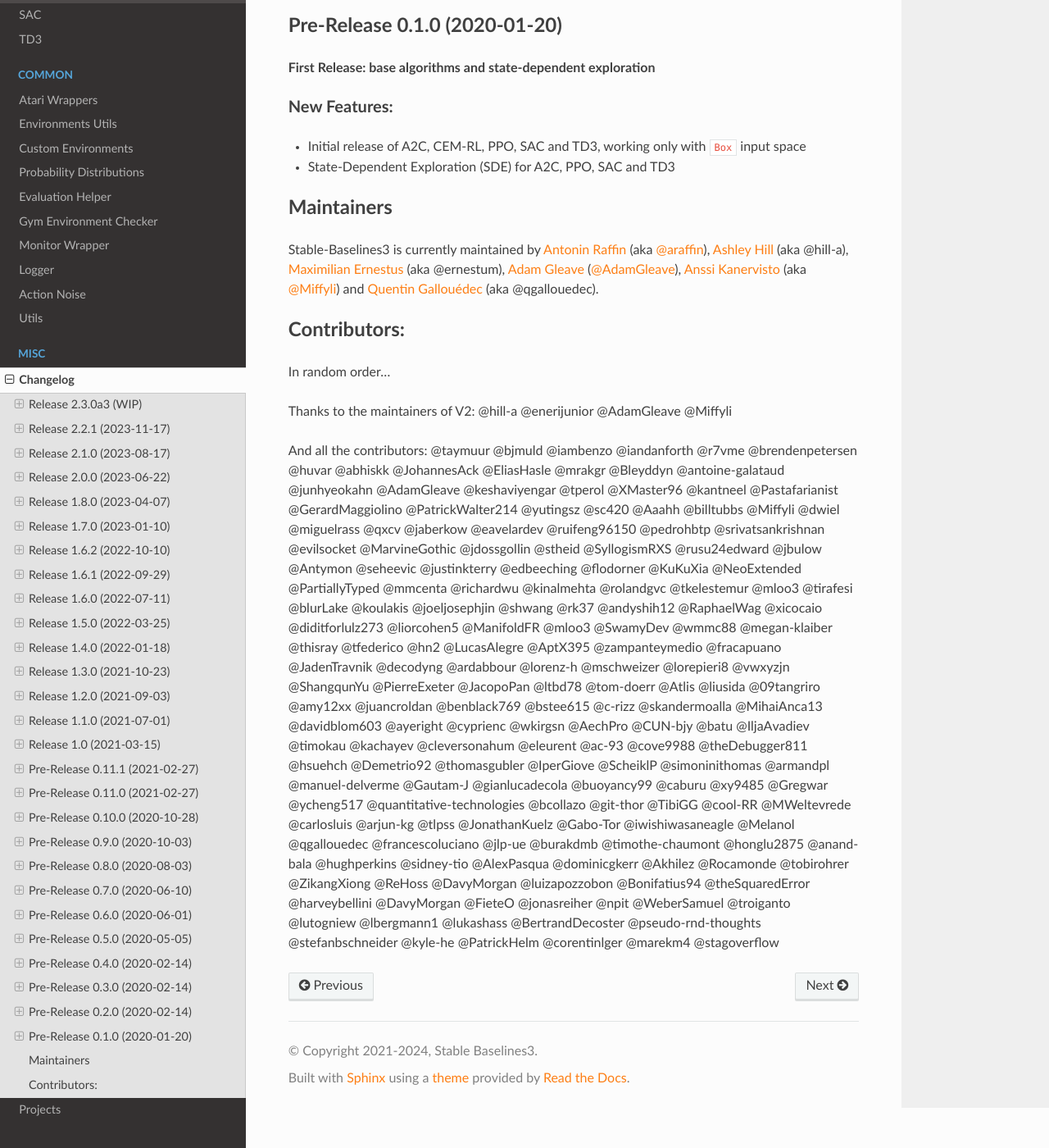
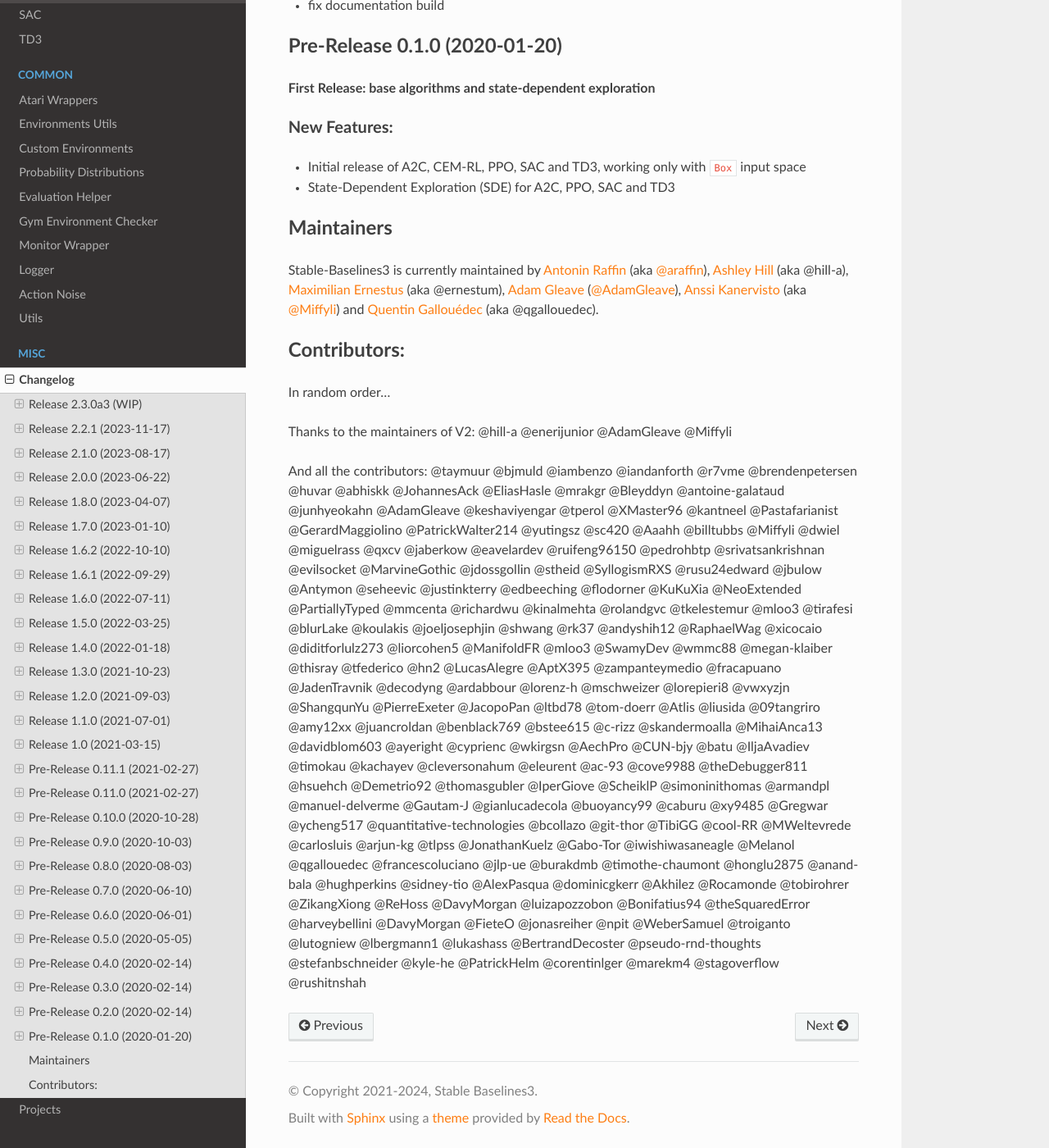
Before and after one commit to DLR-RM/stable-baselines3, a Sphinx documentation site: the page built from docs/misc/changelog.rst, in a window 1280 px wide and 1400 px high, scrolled down 37304 px. Shown: the whole window at 82% size. Built offline with Sphinx 7.4.7 and the Read the Docs theme 2.0.0, drawn with Linux system fonts in a browser that asks for light colours; some of the changed text lies outside the part shown.

Commit message:
Updated changelog.

```diff
--- a/docs/misc/changelog.rst
+++ b/docs/misc/changelog.rst
@@ -66,6 +66,7 @@
 - Added video link to "Practical Tips for Reliable Reinforcement Learning" video
 - Added ``render_mode="human"`` in the README example (@marekm4)
 - Fixed docstring signature for sum_independent_dims (@stagoverflow)
+- Updated docstring description for ``log_interval`` in the base class (@rushitnshah).
 
 Release 2.2.1 (2023-11-17)
 --------------------------
@@ -1566,4 +1567,4 @@
 @anand-bala @hughperkins @sidney-tio @AlexPasqua @dominicgkerr @Akhilez @Rocamonde @tobirohrer @ZikangXiong @ReHoss
 @DavyMorgan @luizapozzobon @Bonifatius94 @theSquaredError @harveybellini @DavyMorgan @FieteO @jonasreiher @npit @WeberSamuel @troiganto
 @lutogniew @lbergmann1 @lukashass @BertrandDecoster @pseudo-rnd-thoughts @stefanbschneider @kyle-he @PatrickHelm @corentinlger
-@marekm4 @stagoverflow
+@marekm4 @stagoverflow @rushitnshah
```
